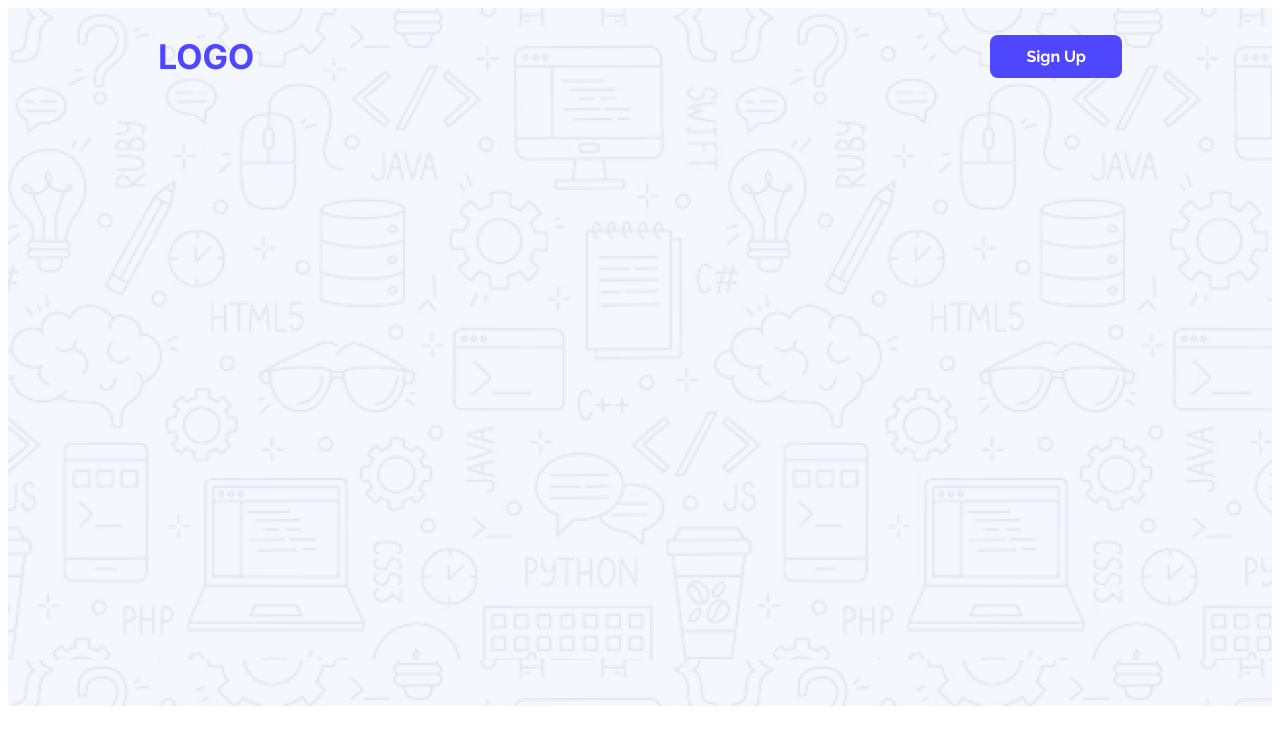
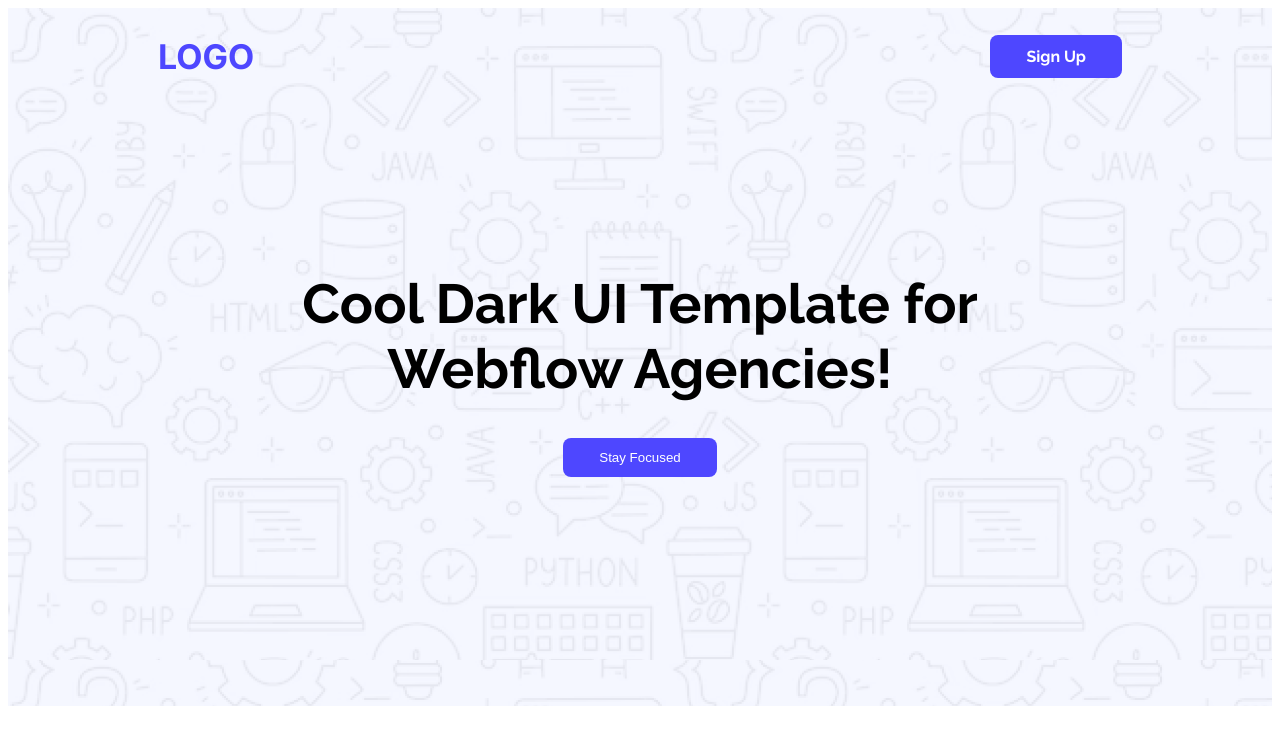
Before and after one commit to Shafiq0047/Web.Dev-First-Assignment, a plain HTML site: page index.html in a window 1280 px wide. Drawn offline with Linux system fonts and the light colour scheme.

Commit message:
banner section complete

```diff
--- a/index.html
+++ b/index.html
@@ -22,6 +22,16 @@
                 <button class="raleway-secondary primary-btn sign-btn">Sign Up</button>
             </div>
         </nav>
+        <div class="website-details">
+            <div class="website-name">
+                <h1 class="raleway-secondary">
+                    Cool Dark UI Template for Webflow Agencies!
+                </h1>
+            </div>
+            <div class="website-btn">
+                <button class="primary-btn">Stay Focused</button>
+            </div>
+        </div>
     </header>
 </body>
 </html>
--- a/styles/style.css
+++ b/styles/style.css
@@ -46,3 +46,16 @@
     font-size: 16px;
     font-weight: 700;
 }
+/* website details styles */
+.website-details{
+    display: flex;
+    flex-direction: column;
+    justify-content: center;
+    align-items: center;
+    height: 500px;
+}
+.website-name h1{
+    width: 700px;
+    font-size: 55px;
+    text-align: center;
+}
```
